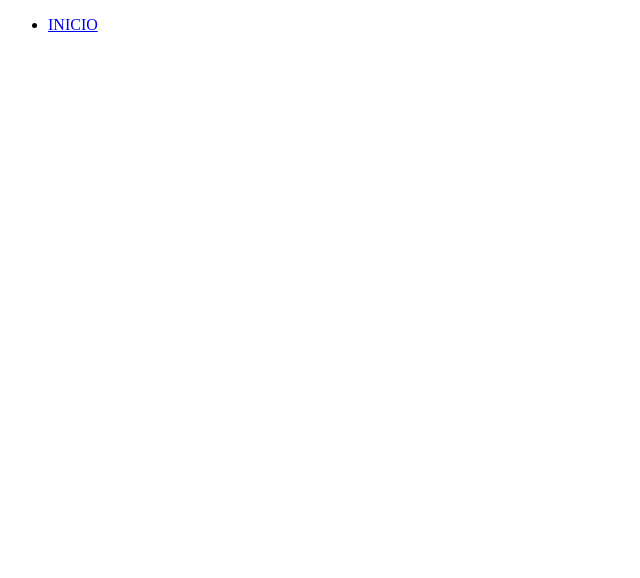
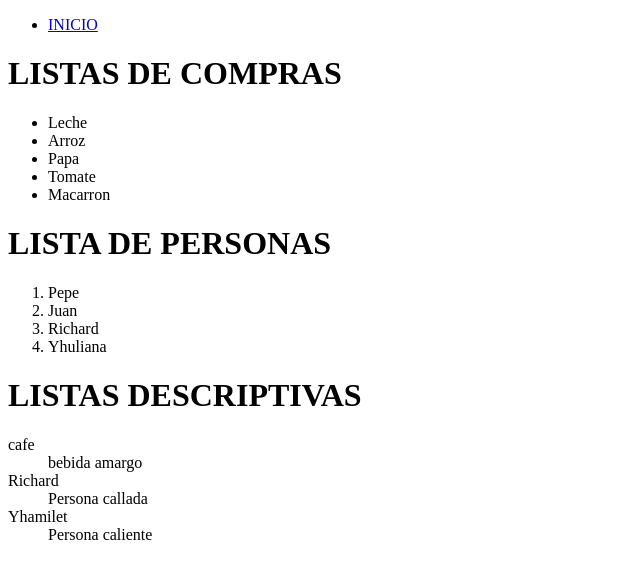
Before and after one commit to melannyoyardo2008-ops/terceraweb, a plain HTML site: page listas.html in a window 1280 px wide. Shown: the whole page, without its empty margins (0-640 px from the left). Drawn offline with Linux system fonts and the light colour scheme.

Commit message:
se agregaron listas

```diff
--- a/listas.html
+++ b/listas.html
@@ -3,10 +3,38 @@
 <head>
     <meta charset="UTF-8">
     <meta name="viewport" content="width=device-width, initial-scale=1.0">
-    <title>Document</title>
+    <title>LISTAS</title>
 </head>
 <body>
     <ul>
     <li><a href="index.html">INICIO</a></li>
+    </ul>
+    <h1>LISTAS DE COMPRAS</h1>
+    <ul>
+        <li>Leche</li>
+        <li>Arroz</li>
+        <li>Papa</li>
+        <li>Tomate</li>
+        <li>Macarron</li>
+
+    </ul>
+     <h1>LISTA DE PERSONAS</h1>
+    <ol>
+        <li>Pepe</li>
+        <li>Juan</li>
+        <li>Richard</li>
+        <li>Yhuliana</li>
+
+    </ol>
+    <h1>LISTAS DESCRIPTIVAS</h1>
+    <dl>
+        <dt>cafe</dt>
+        <dd>bebida amargo</dd>
+        <dt>Richard</dt>
+        <dd>Persona callada</dd>
+        <dt>Yhamilet</dt>
+        <dd>Persona caliente</dd>
+
+    </dl>
 </body>
 </html>
```
Also changed, not shown: galeriaFotos.html (+13 -0 lines), galeriaVideoS.html (+13 -0 lines), index.html (+1 -0 lines), tabla.html (+2 -1 lines).
